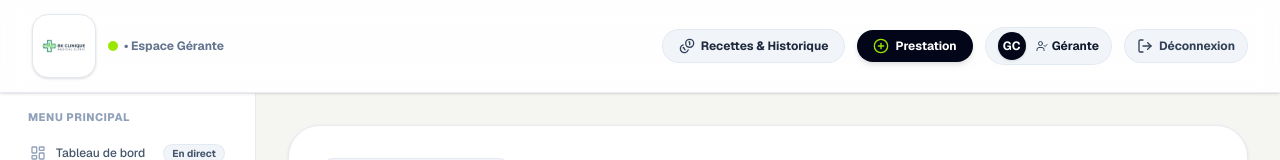
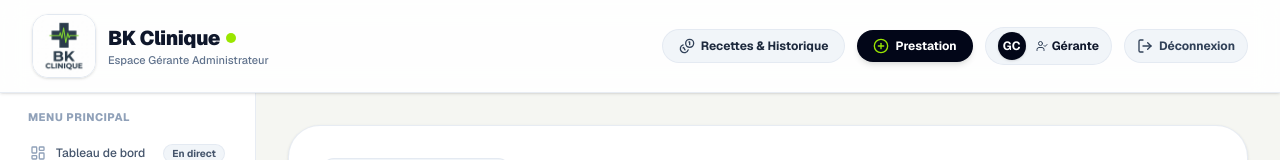
Before and after one commit to nickyshone62-ship-it/Clinique, a Next.js app: page /recettes in a window 1280 px wide. Shown: the top 160 px of the page. Built offline with nearby package versions, Linux system fonts and the light colour scheme; no server answers.

Commit message:
Logo-Vertical-Empile-Texte-En-Bas-Max-Visibilite

```diff
--- a/src/app/login/page.tsx
+++ b/src/app/login/page.tsx
@@ -52,8 +52,8 @@ export default function LoginPage() {
       <div className="w-full max-w-md bg-white border border-slate-200/80 rounded-[32px] shadow-sm p-6 sm:p-8 space-y-6 relative z-10">
         {/* En-tête de la clinique */}
         <div className="text-center space-y-3">
-          <div className="w-full max-w-[280px] h-24 sm:h-28 mx-auto rounded-3xl p-2 border border-slate-200 shadow-sm mb-1 overflow-hidden bg-white flex items-center justify-center">
-            <img src="/logo.jpg" alt="Logo BK Clinique" className="w-full h-full object-contain" />
+          <div className="inline-flex items-center justify-center w-28 h-28 sm:w-36 sm:h-36 rounded-3xl p-1 border border-slate-200 shadow-md mb-1 overflow-hidden bg-white">
+            <img src="/logo.jpg" alt="Logo BK Clinique" className="w-full h-full object-cover rounded-2xl" />
           </div>
           <div>
             <span className="inline-flex items-center gap-1.5 px-3 py-1 rounded-full bg-slate-100 text-slate-800 text-[11px] font-bold border border-slate-200/80 uppercase tracking-wider">
--- a/src/app/rapports/page.tsx
+++ b/src/app/rapports/page.tsx
@@ -198,7 +198,7 @@ export default function RapportsPage() {
         <div className="flex flex-col sm:flex-row sm:items-center justify-between border-b-2 border-slate-900 pb-6 gap-4">
           <div className="space-y-1">
             <div className="flex items-center gap-3">
-              <img src="/logo.jpg" alt="Logo BK Clinique" className="h-16 sm:h-20 w-auto max-w-[260px] object-contain bg-white p-1 rounded-2xl border border-slate-300 print:border-black shadow-xs" />
+              <img src="/logo.jpg" alt="Logo BK Clinique" className="w-20 h-20 sm:w-24 sm:h-24 rounded-2xl object-cover border border-slate-300 print:border-black shadow-xs" />
               <div>
                 <h1 className="text-2xl font-black tracking-tight text-slate-900">BK CLINIQUE</h1>
               </div>
--- a/src/app/register/page.tsx
+++ b/src/app/register/page.tsx
@@ -100,8 +100,8 @@ export default function RegisterPage() {
       <div className="w-full max-w-md bg-white border border-slate-200/80 rounded-[32px] shadow-sm p-6 sm:p-8 space-y-6 relative z-10">
         {/* En-tête */}
         <div className="text-center space-y-3">
-          <div className="w-full max-w-[280px] h-24 sm:h-28 mx-auto rounded-3xl p-2 border border-slate-200 shadow-sm mb-1 overflow-hidden bg-white flex items-center justify-center">
-            <img src="/logo.jpg" alt="Logo BK Clinique" className="w-full h-full object-contain" />
+          <div className="inline-flex items-center justify-center w-28 h-28 sm:w-36 sm:h-36 rounded-3xl p-1 border border-slate-200 shadow-md mb-1 overflow-hidden bg-white">
+            <img src="/logo.jpg" alt="Logo BK Clinique" className="w-full h-full object-cover rounded-2xl" />
           </div>
           <div>
             <span className="inline-flex items-center gap-1.5 px-3 py-1 rounded-full bg-slate-100 text-slate-800 text-[11px] font-bold border border-slate-200/80 uppercase tracking-wider">
--- a/src/components/layout/Header.tsx
+++ b/src/components/layout/Header.tsx
@@ -37,13 +37,14 @@ export function Header({ user }: HeaderProps) {
             <img
               src="/logo.jpg"
               alt="Logo BK Clinique"
-              className="h-12 sm:h-16 w-auto max-w-[220px] sm:max-w-[280px] rounded-2xl object-contain bg-white p-1.5 shadow-sm border border-slate-200 group-hover:scale-105 transition-transform"
+              className="w-12 h-12 sm:w-16 sm:h-16 rounded-2xl object-cover shadow-sm border border-slate-200 group-hover:scale-105 transition-transform"
             />
-            <div className="hidden md:block">
+            <div>
               <div className="flex items-center gap-1.5">
+                <h1 className="text-lg sm:text-xl font-black text-slate-900 tracking-tight">BK Clinique</h1>
                 <span className="w-2.5 h-2.5 rounded-full bg-lime-400 inline-block" />
-                <span className="text-xs font-bold text-slate-500">&bull; Espace Gérante</span>
               </div>
+              <p className="text-[11px] text-slate-500 hidden sm:block font-medium">Espace Gérante Administrateur</p>
             </div>
           </Link>
         </div>
```
Also changed, not shown: public/logo.jpg.
